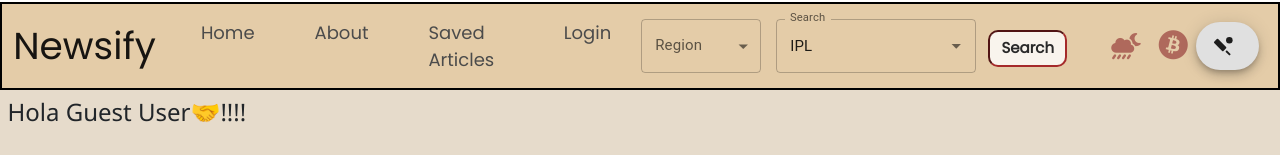
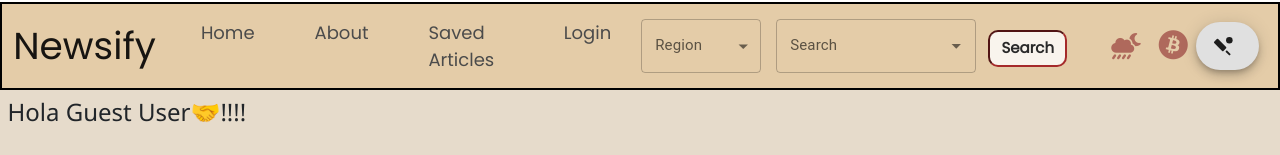
Before and after one commit to Ad1tyaKumar/_Newsify, a React (Create React App) app in the folder client/: page / in a window 1280 px wide. Shown: the top 155 px of the page. Built offline with nearby package versions, Linux system fonts and the light colour scheme; no server answers.

Commit message:
some text

```diff
--- a/client/src/component/Navbar/Navbar.jsx
+++ b/client/src/component/Navbar/Navbar.jsx
@@ -20,7 +20,7 @@ import SportsCricketIcon from '@mui/icons-material/SportsCricket';
 
 const options = ['IPL', 'Virat Kohli','abc','medha','politics','trump','war','world','local','modi'];
 const Navbar = () => {
-  const [value, setValue] = React.useState(options[0]);
+  const [value, setValue] = React.useState("");
   const [inputValue, setInputValue] = React.useState('');
   const [region, setRegion] = React.useState('');
   const handleChange = (event) => {
```
